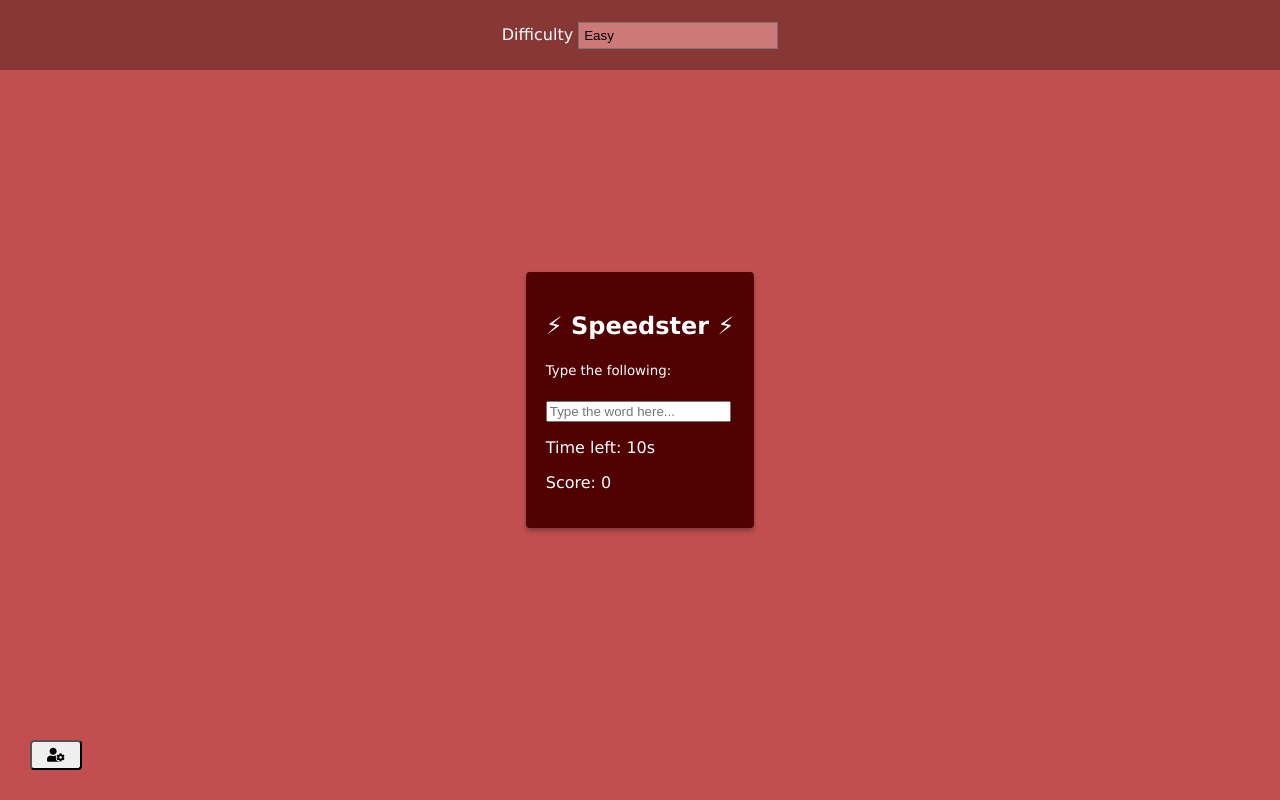
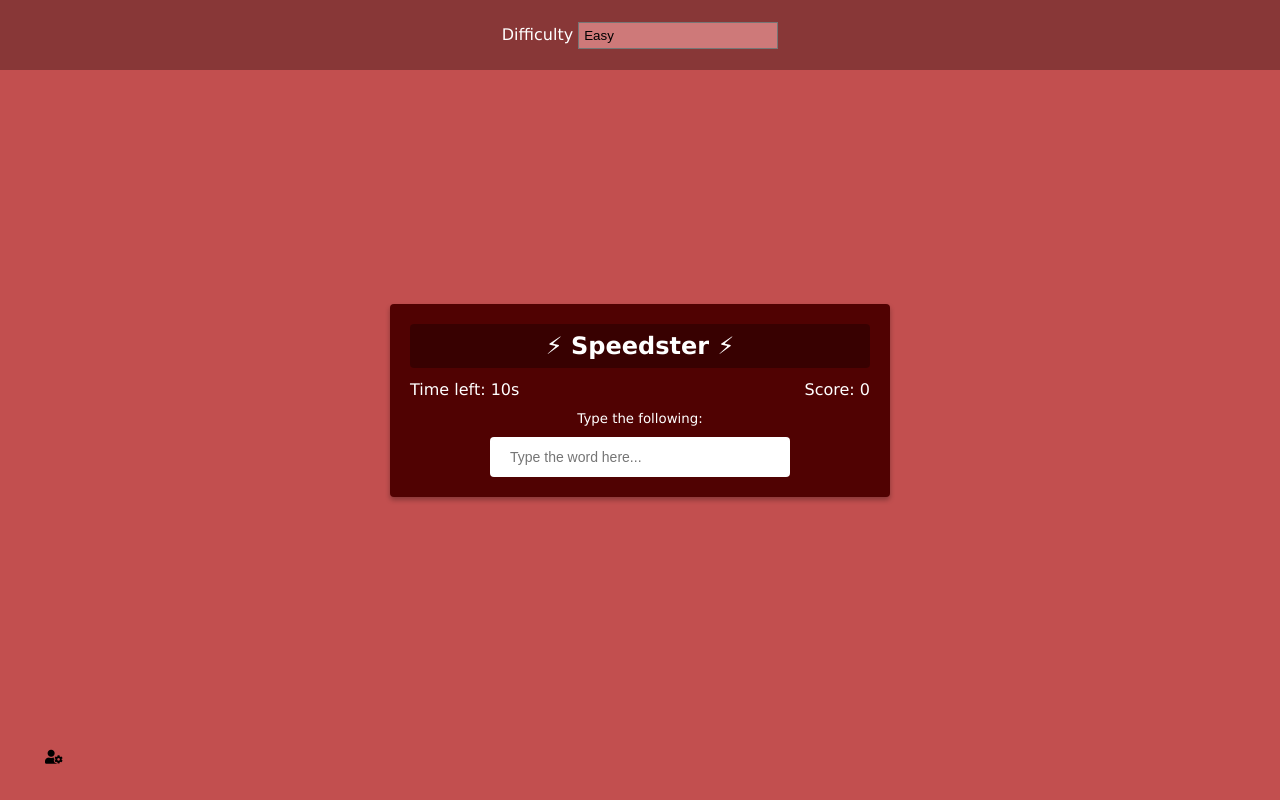
Before and after one commit to CamilingJS/TypeHype, a plain HTML site: page index.html in a window 1280 px wide. Drawn offline with Linux system fonts and the light colour scheme.

Commit message:
changed styling of settings button

```diff
--- a/style.css
+++ b/style.css
@@ -38,6 +38,8 @@ button:focus {
   position: absolute;
   bottom: 30px;
   left: 30px;
+  background-color: transparent;
+  border: transparent
 }
 
 .settings {
@@ -65,4 +67,53 @@ button:focus {
     border-radius: 4px;
     box-shadow: 0 3px 5px rgba(0, 0, 0, 0.3);
     color: #fff;
+    position: relative;
+    text-align: center;
+    width: 500px;
 }
+
+h2 {
+    background-color:  rgba(0, 0, 0, 0.3);
+    padding: 8px;
+    border-radius: 4px;
+    margin: 0 0 40px;
+}
+
+h1 {
+    margin: 0;
+}
+
+input {
+    border: 0;
+    border-radius: 4px;
+    font-size: 14px;
+    width: 300px;
+    padding: 12px 20px;
+    margin-top: 10px;
+}
+
+.score-container {
+    position: absolute;
+    top: 60px;
+    right: 20px;
+}
+
+.time-container {
+    position: absolute;
+    top:60px;
+    left: 20px;
+}
+
+.end-game-container {
+    background-color: inherit;
+    display: none;
+    align-items: center;
+    justify-content: center;
+    flex-direction: column;
+    position: absolute;
+    top: 0;
+    left: 0;
+    width: 100%;
+    height: 100%;
+    z-index: 1;
+}
```
